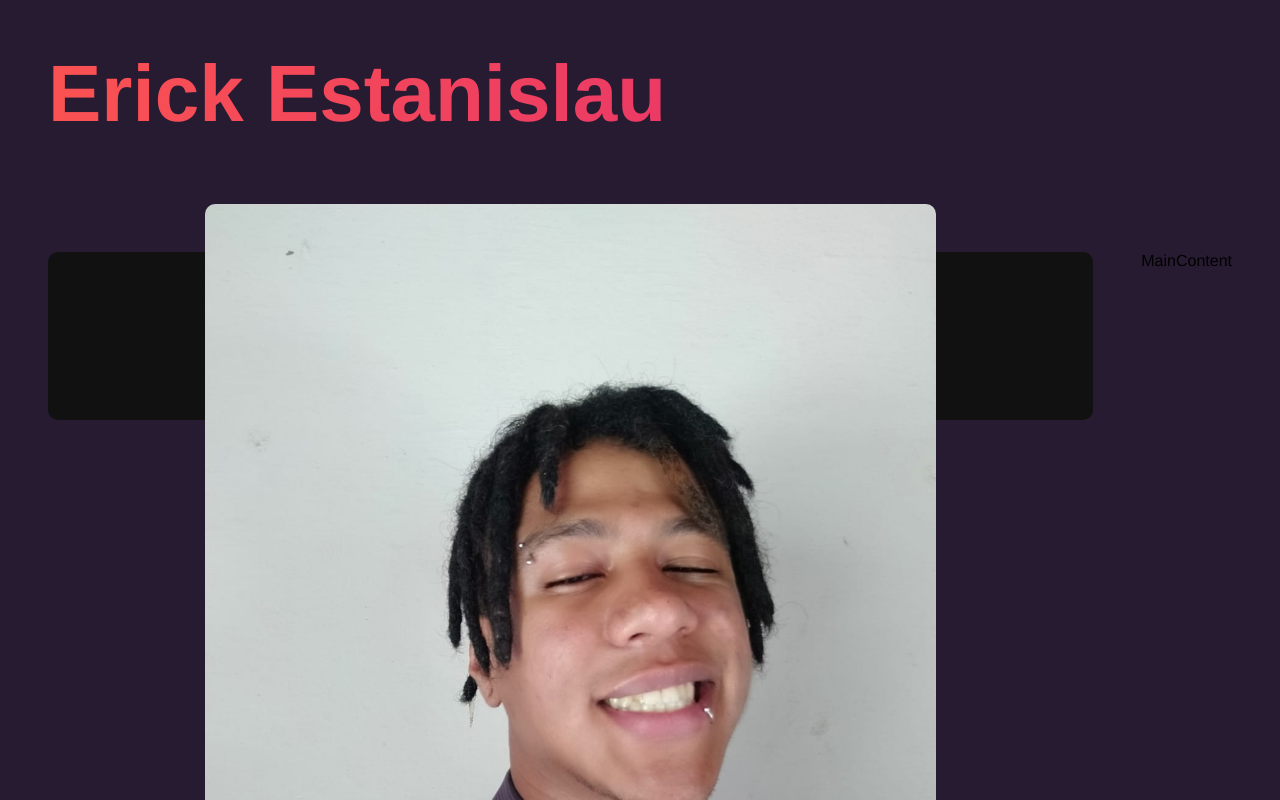
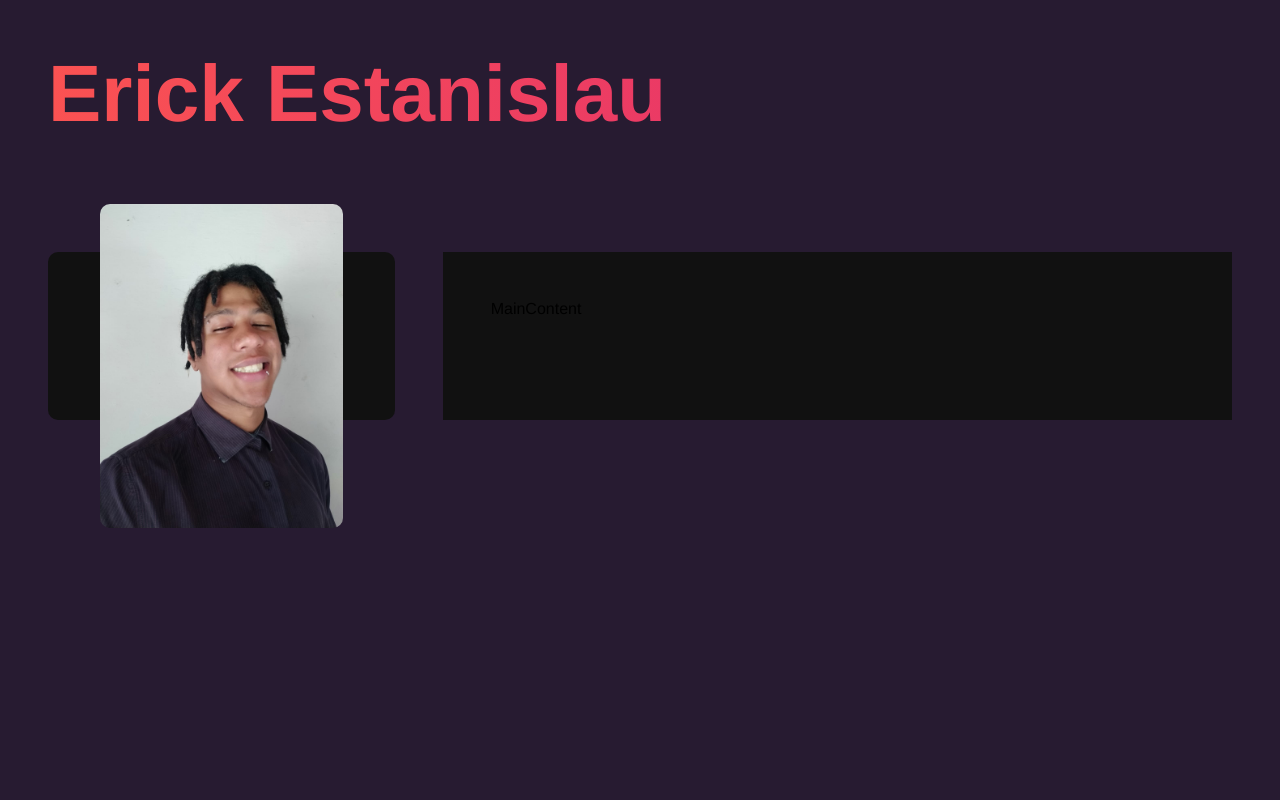
Before and after one commit to erickv2/landing-page, a React (Vite) app: page / in a window 1280 px wide. Shown: the top 800 px of the page. Built offline with nearby package versions, Linux system fonts and the light colour scheme.

Commit message:
implementing sidebar and sidebar style

```diff
--- a/src/components/MainContent.jsx
+++ b/src/components/MainContent.jsx
@@ -1,6 +1,8 @@
+import '../styles/components/maincontent.sass'
+
 const MainContent = () => {
   return (
-    <div>MainContent</div>
+    <main id="main-content">MainContent</main>
   )
 }
 
--- /dev/null
+++ b/src/styles/components/maincontent.sass
@@ -0,0 +1,7 @@
+@use './variables'
+
+#main-content
+    background-color: variables.$bg-color
+    flex: 2 1 0
+    boreder-radius: variables.$container-border-radius
+    padding: 3rem
```
